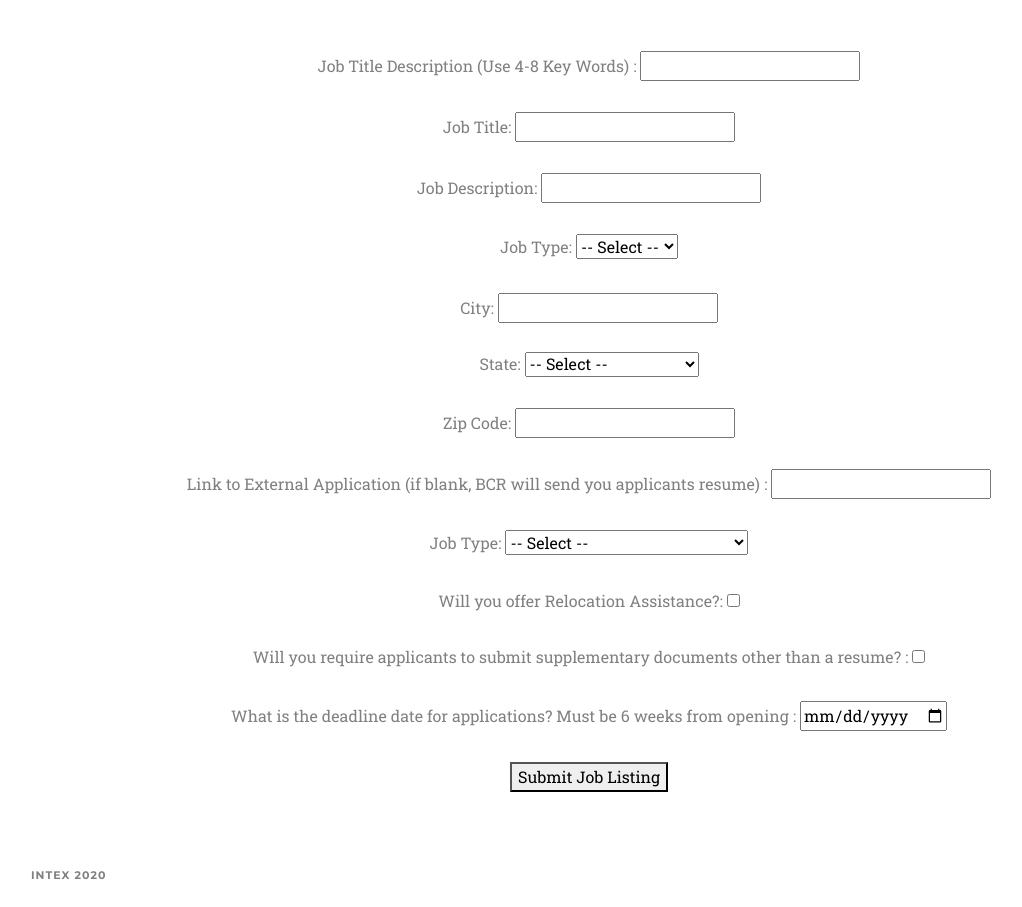
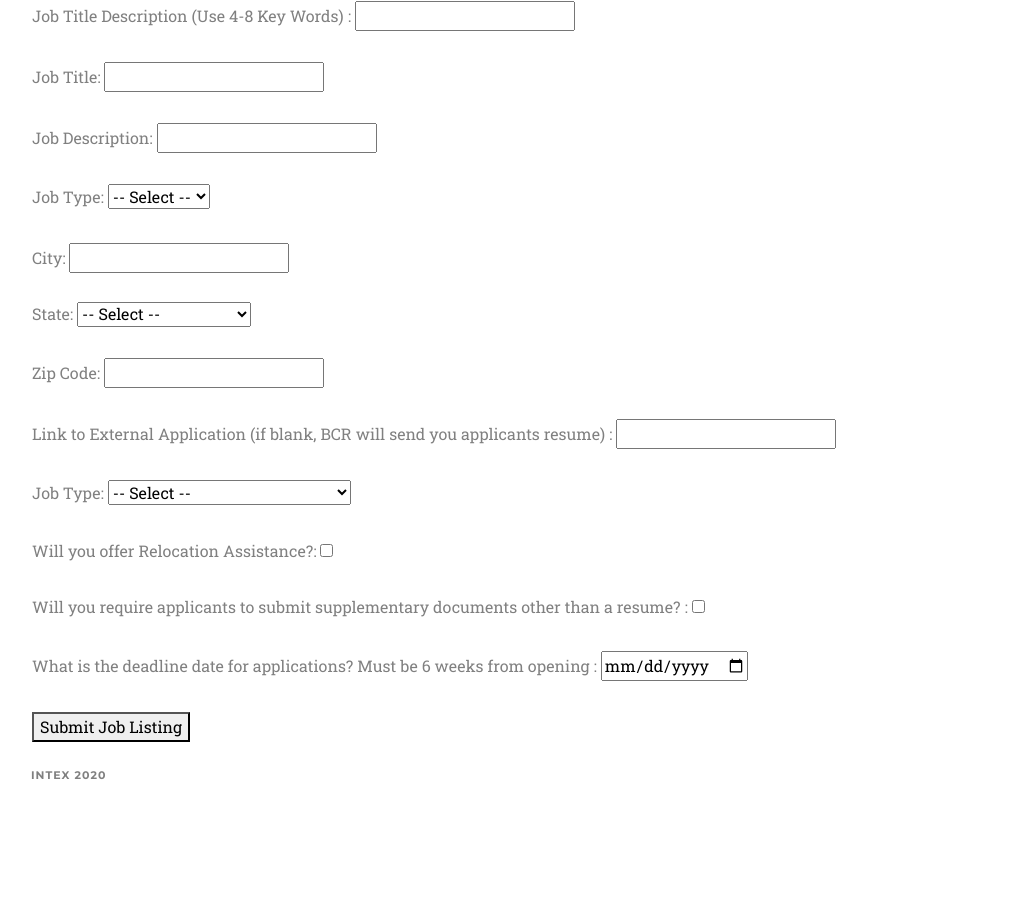
Before and after one commit to ISJuniorCore13/INTEX, a Django app: page /addjob/ in a window 1280 px wide. Shown: the part 94-1001 px from the top of the page, without its empty margins (51-1073 px from the left). After the commit the page ends 873 px from the top, so only its background shows below. Run offline with Django 3.2, Linux system fonts and the light colour scheme; some libraries are stand-ins or nearby versions; some web fonts are replaced.

Commit message:
Add Listing html

```diff
--- a/templates/homePage/addlisting.html
+++ b/templates/homePage/addlisting.html
@@ -1,14 +1,13 @@
 {% extends 'base.html' %}
 {% block content %}
-<header class="masthead">
+<header class="container">
 
     {% csrf_token %}
 {% comment %}
 deadline_date
-still_open
  {% endcomment %}
     <form name="joblisting" method="post" action="">
-        <table style="width:100%;">
+        <table style="width:100%;text-align:left;">
             <tr>
                 <td>
                     <label for='listing_description' style="color: gray;">Job Title Description (Use 4-8 Key Words) : </label>
```
